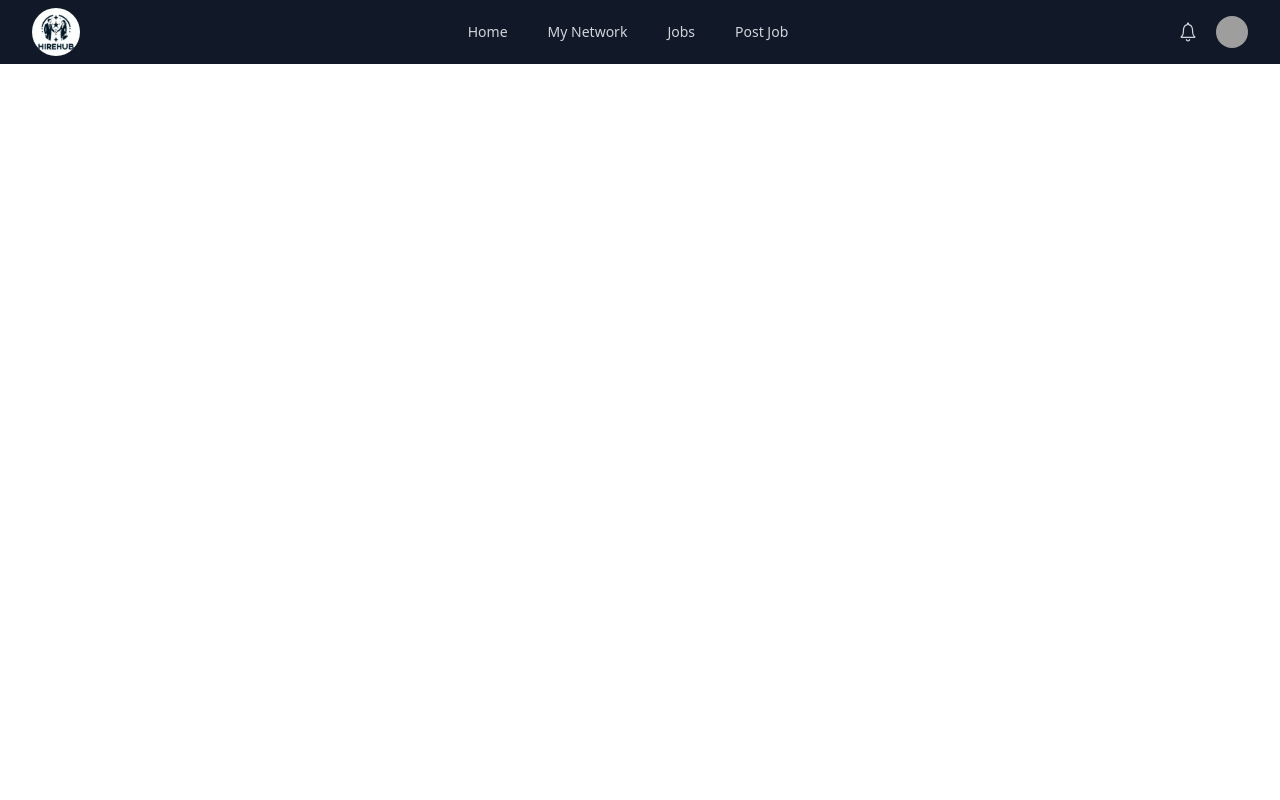
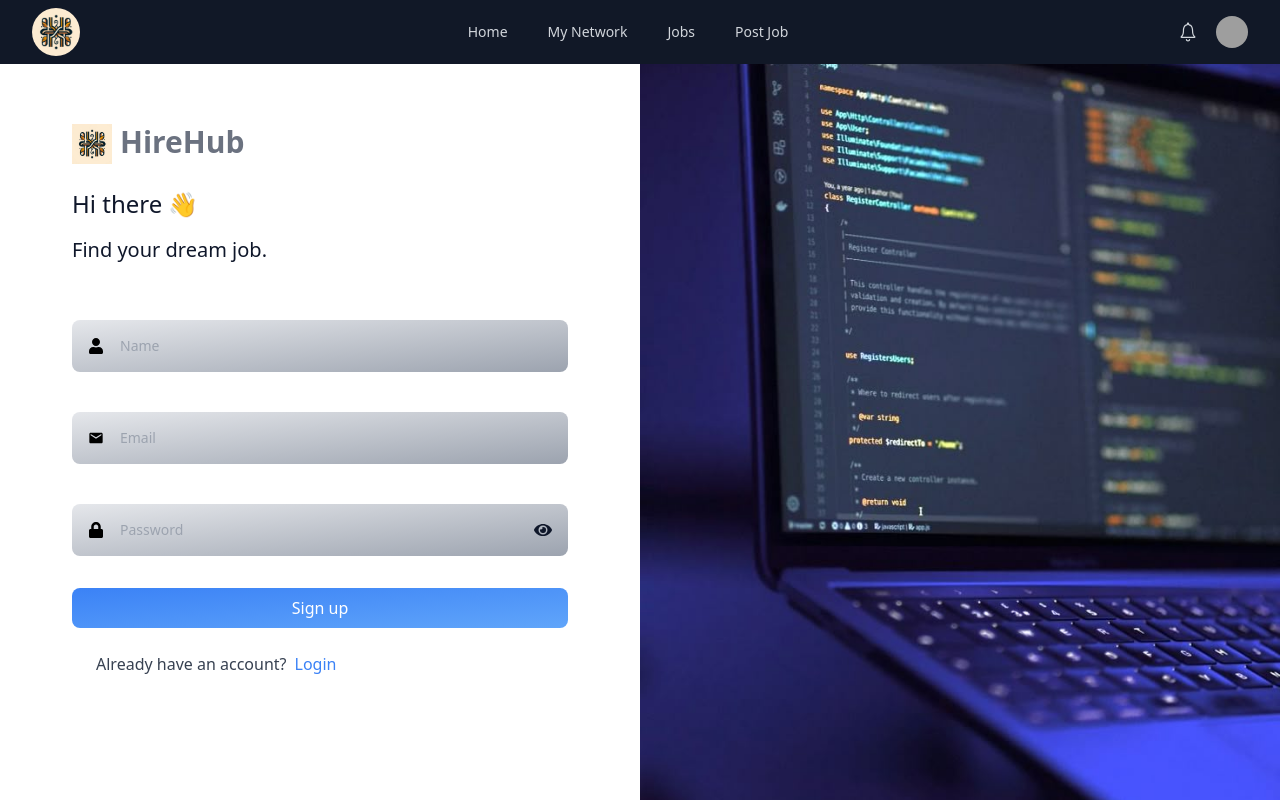
Before and after one commit to nhier17/hire-hub, a React (Create React App) app: page /signup in a window 1280 px wide. Built offline with nearby package versions, Linux system fonts and the light colour scheme; grey boxes are pictures that could not be loaded; a web font is replaced by a local one.

Commit message:
auth form

```diff
--- a/src/assets/index.js
+++ b/src/assets/index.js
@@ -8,3 +8,4 @@ export { default as post7 } from './post7.jpg';
 export { default as post8 } from './post8.jpg';
 export { default as post9 } from './post9.jpg';
 export { default as post10 } from './post10.jpg';
+export { default as logo } from './logo.png';
--- /dev/null
+++ b/src/components/CustomInput.jsx
@@ -0,0 +1,29 @@
+import React from 'react';
+
+const CustomInput = ({ type, name, value, placeholder, onChange, icon, toggleIcon, onToggle, showPassword }) => {
+  return (
+    <div className="relative w-full">
+      <div className="absolute top-1/2 left-4 transform -translate-y-1/2 text-black">
+        {icon}
+      </div>
+      <input
+        className="text-black bg-gradient-to-br from-gray-200 to-gray-400 border-none my-2 px-12 py-4 text-sm rounded-lg w-full focus:outline-none"
+        type={showPassword ? 'text' : type}
+        name={name}
+        placeholder={placeholder}
+        value={value}
+        onChange={onChange}
+      />
+      {toggleIcon && (
+        <div
+          className="absolute top-1/2 right-4 transform -translate-y-1/2 cursor-pointer text-lg"
+          onClick={onToggle}
+        >
+          {showPassword ? toggleIcon.hide : toggleIcon.show}
+        </div>
+      )}
+    </div>
+  );
+};
+
+export default CustomInput;
--- /dev/null
+++ b/src/components/Login.jsx
@@ -0,0 +1,121 @@
+import React, { useState } from 'react';
+import { MdEmail } from 'react-icons/md';
+import { FaLock, FaEye, FaEyeSlash } from 'react-icons/fa';
+import { Link, useNavigate } from 'react-router-dom';
+import axios from 'axios';
+import CustomInput from './CustomInput';
+import { post1, logo } from '../assets';
+
+const Login = () => {
+  const navigate = useNavigate();
+  const [formData, setFormData] = useState({
+    email: '',
+    password: '',
+    showPassword: false,
+  });
+  const [isLoading, setIsLoading] = useState(false);
+
+  const handleChange = (e) => {
+    setFormData({ ...formData, [e.target.name]: e.target.value });
+  };
+
+  const togglePasswordVisibility = () => {
+    setFormData((prev) => ({ ...prev, showPassword: !prev.showPassword }));
+  };
+
+  const handleSubmit = async (e) => {
+    e.preventDefault();
+    setIsLoading(true);
+    try {
+      const response = await axios.post('http://127.0.0.1:5000/api/auth/login', {
+        email: formData.email,
+        password: formData.password,
+      });
+      console.log(response.data);
+      if (response.data) {
+        navigate('/');
+      }
+    } catch (error) {
+      console.error('Error logging in', error);
+    } finally {
+      setIsLoading(false);
+    }
+  };
+
+  return (
+    <div className="flex h-screen max-h-screen">
+      <section className="relative flex-1 overflow-y-auto px-[5%] my-auto">
+        <div className="mx-auto flex size-full flex-col py-10 max-w-[496px]">
+          <div className="flex gap-2 mb-6">
+            <img
+              src={logo}
+              width={1000}
+              height={1000}
+              alt="success"
+              className="h-10 w-fit"
+            />
+            <h2 className="text-center text-3xl font-semibold text-gray-500">HireHub</h2>
+          </div>
+
+          <form className="space-y-6" onSubmit={handleSubmit}>
+          <section className="mb-12 space-y-4">
+          <h1 className="text-2xl font-medium">Hi there 👋</h1>
+          <p className="text-dark-700 text-xl">Find your dream job.</p>
+        </section>
+
+            <CustomInput
+              type="email"
+              name="email"
+              value={formData.email}
+              placeholder="Email"
+              onChange={handleChange}
+              icon={<MdEmail />}
+            />
+
+            <CustomInput
+              type="password"
+              name="password"
+              value={formData.password}
+              placeholder="Password"
+              onChange={handleChange}
+              icon={<FaLock />}
+              toggleIcon={{
+                show: <FaEye />,
+                hide: <FaEyeSlash />,
+              }}
+              onToggle={togglePasswordVisibility}
+              showPassword={formData.showPassword}
+            />
+
+            <button
+              type="submit"
+              disabled={isLoading}
+              className={`w-full py-2 text-white bg-blue-500 hover:bg-blue-600 rounded-lg focus:outline-none ${isLoading ? 'opacity-50 cursor-not-allowed' : ''
+                }`}
+            >
+              {isLoading ? 'Logging in...' : 'Login'}
+            </button>
+
+
+            <p className="m-6 text-gray-700">
+              Don't have an account?
+              <Link className="text-blue-500 mx-2" to="/signup">
+                Sign up
+              </Link>
+            </p>
+          </form>
+        </div>
+      </section>
+
+      <img
+        src={post1}
+        width={1000}
+        height={1000}
+        alt="success"
+        className="max-w-[50%] hidden md:block h-full object-cover"
+      />
+    </div>
+  );
+};
+
+export default Login;
--- a/src/components/Navbar.jsx
+++ b/src/components/Navbar.jsx
@@ -1,6 +1,6 @@
 import React, { useState, useEffect, useRef } from 'react';
 import { Link } from 'react-router-dom';
-import logo from '../assets/logo.jpeg';
+import { logo } from '../assets';
 import { CiMenuBurger } from "react-icons/ci";
 import { IoIosNotificationsOutline } from "react-icons/io";
 import { motion, AnimatePresence } from 'framer-motion';
--- /dev/null
+++ b/src/components/SignUp.jsx
@@ -0,0 +1,130 @@
+import React, { useState } from 'react';
+import { MdEmail } from 'react-icons/md';
+import { FaLock, FaEye, FaEyeSlash, FaUser } from 'react-icons/fa';
+import { Link, useNavigate } from 'react-router-dom';
+import axios from 'axios';
+import CustomInput from './CustomInput';
+import { post1, logo } from '../assets';
+
+const SignUp = () => {
+  const navigate = useNavigate();
+  const [formData, setFormData] = useState({
+    name: '',
+    email: '',
+    password: '',
+    showPassword: false,
+  });
+  const [isLoading, setIsLoading] = useState(false);
+
+  const handleChange = (e) => {
+    setFormData({ ...formData, [e.target.name]: e.target.value });
+  };
+
+  const togglePasswordVisibility = () => {
+    setFormData((prev) => ({ ...prev, showPassword: !prev.showPassword }));
+  };
+
+  const handleSubmit = async (e) => {
+    e.preventDefault();
+    setIsLoading(true);
+    try {
+      const response = await axios.post('http://127.0.0.1:5000/api/auth/register', {
+        name: formData.name,
+        email: formData.email,
+        password: formData.password,
+      });
+      console.log(response.data);
+      if (response.data) {
+        navigate('/');
+      }
+    } catch (error) {
+      console.error('Error signing in', error);
+    } finally {
+      setIsLoading(false);
+    }
+  };
+
+  return (
+    <div className="flex h-screen max-h-screen">
+      <section className="relative flex-1 overflow-y-auto px-[5%] my-auto">
+        <div className="mx-auto flex size-full flex-col py-10 max-w-[496px]">
+          <div className="flex gap-2 mb-6">
+            <img
+              src={logo}
+              width={1000}
+              height={1000}
+              alt="success"
+              className="h-10 w-fit"
+            />
+            <h2 className="text-center text-3xl font-semibold text-gray-500">HireHub</h2>
+          </div>
+
+          <form className="space-y-6" onSubmit={handleSubmit}>
+          <section className="mb-12 space-y-4">
+          <h1 className="text-2xl font-medium">Hi there 👋</h1>
+          <p className="text-dark-700 text-xl">Find your dream job.</p>
+        </section>
+
+            <CustomInput
+              type="text"
+              name="name"
+              value={formData.name}
+              placeholder="Name"
+              onChange={handleChange}
+              icon={<FaUser />}
+              />
+
+            <CustomInput
+              type="email"
+              name="email"
+              value={formData.email}
+              placeholder="Email"
+              onChange={handleChange}
+              icon={<MdEmail />}
+            />
+
+            <CustomInput
+              type="password"
+              name="password"
+              value={formData.password}
+              placeholder="Password"
+              onChange={handleChange}
+              icon={<FaLock />}
+              toggleIcon={{
+                show: <FaEye />,
+                hide: <FaEyeSlash />,
+              }}
+              onToggle={togglePasswordVisibility}
+              showPassword={formData.showPassword}
+            />
+
+            <button
+              type="submit"
+              disabled={isLoading}
+              className={`w-full py-2 text-white bg-gradient-to-br from-blue-500 to-blue-400 rounded-lg focus:outline-none ${isLoading ? 'opacity-50 cursor-not-allowed' : ''
+                }`}
+            >
+              {isLoading ? 'Registering...' : 'Sign up'}
+            </button>
+            <p className="m-6 text-gray-700">
+              Already have an account?
+              <Link className="text-blue-500 mx-2" to="/login">
+                Login
+              </Link>
+            </p>
+          </form>
+        </div>
+      </section>
+
+      <img
+        src={post1}
+        width={1000}
+        height={1000}
+        alt="success"
+        className="max-w-[50%] hidden md:block h-full object-cover"
+      />
+    </div>
+  );
+};
+
+export default SignUp;
--- a/src/components/index.js
+++ b/src/components/index.js
@@ -2,3 +2,5 @@ export { default as JobCard } from './JobCard';
 export { default as JobDetails } from './JobDetails';
 export { default as LoaderSpinner } from './LoaderSpinner';
 export { default as Hero } from './Hero';
+export { default as Login } from './Login';
+ export { default as SignUp } from './SignUp';
--- a/src/index.css
+++ b/src/index.css
@@ -2,6 +2,18 @@
 @tailwind base;
 @tailwind components;
 @tailwind utilities;
+
+* {
+  box-sizing: border-box;
+  margin: 0;
+  padding: 0;
+}
+
+.remove-scrollbar::-webkit-scrollbar {
+  width: 0px;
+  height: 0px;
+  border-radius: 0px;
+}
 
 @layer base {
   :root {
--- a/src/pages/Pages.jsx
+++ b/src/pages/Pages.jsx
@@ -2,6 +2,7 @@ import React from 'react'
 import { Routes, Route } from 'react-router-dom';
 import Home from './Home.jsx';
 import Jobs from './Jobs.jsx';
+import { Login, SignUp } from '../components';
 
 const Pages = () => {
   return (
@@ -9,6 +10,8 @@ const Pages = () => {
       <Routes>
         <Route path="/" element={<Home />} />
         <Route path="/jobs" element={<Jobs />} />
+        <Route path="/login" element={<Login />} />
+        <Route path="/signup" element={<SignUp />} />
       </Routes>
     </div>
   )
```
Also changed, not shown: src/assets/logo.jpeg (deleted), src/assets/logo.png (added).
